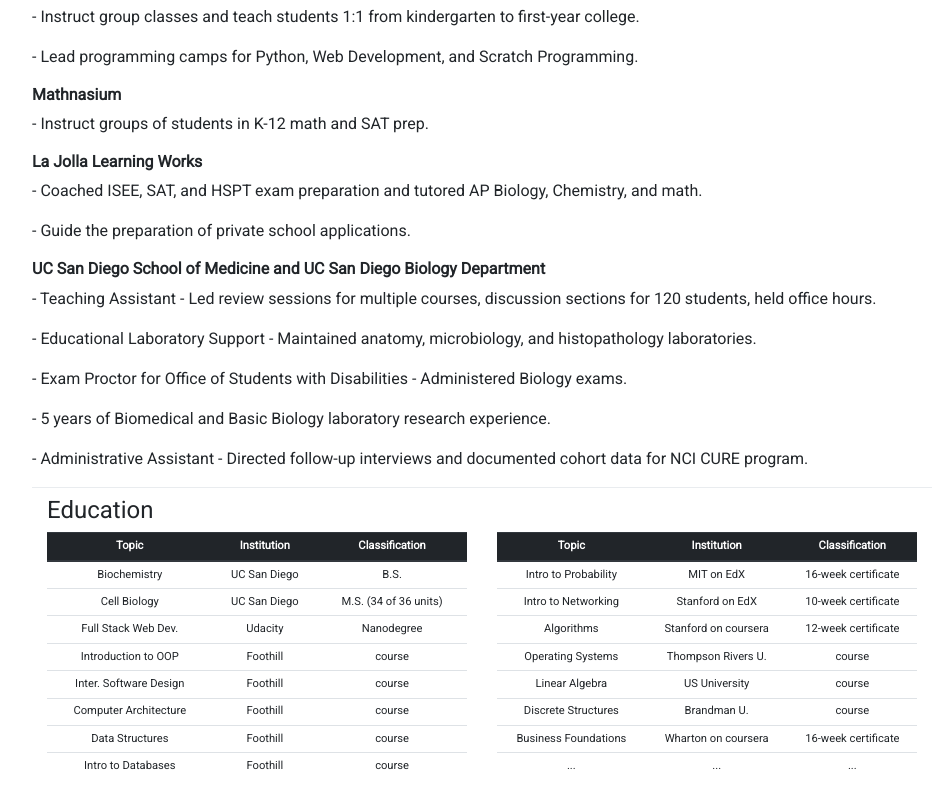
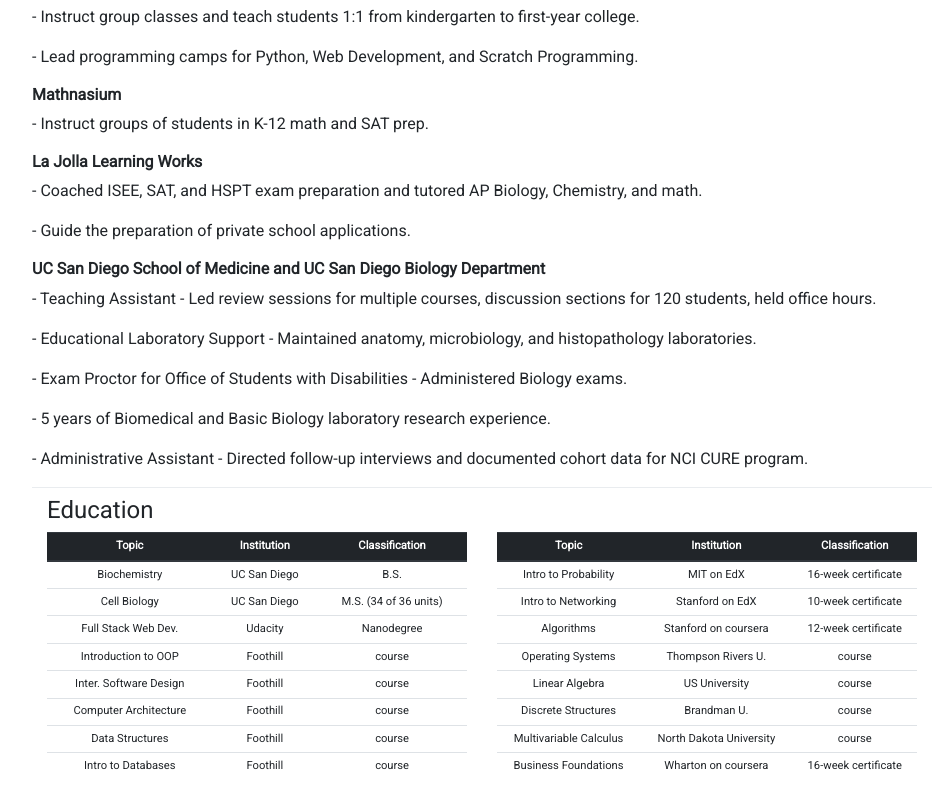
Before and after one commit to Ajorona/ajorona.github.io, a plain HTML site: page index.html in a window 1280 px wide. Shown: the part 675-1471 px from the top of the page, without its empty margins (158-1106 px from the left). Drawn offline with Linux system fonts and the light colour scheme; files whose address does not match are found by name.

Commit message:
new course added

```diff
--- a/index.html
+++ b/index.html
@@ -218,14 +218,14 @@
                                 <td>course</td>
                             </tr>
                             <tr id="15">
+                                <td>Multivariable Calculus</td>
+                                <td>North Dakota University</td>
+                                <td>course</td>
+                            </tr>
+                            <tr id="16">
                                 <td>Business Foundations</td>
                                 <td>Wharton on coursera</td>
                                 <td>16-week certificate</td>
-                            </tr>
-                            <tr id="16">
-                                <td>...</td>
-                                <td>...</td>
-                                <td>...</td>
                             </tr>
                         </tbody>
                     </table>
```
